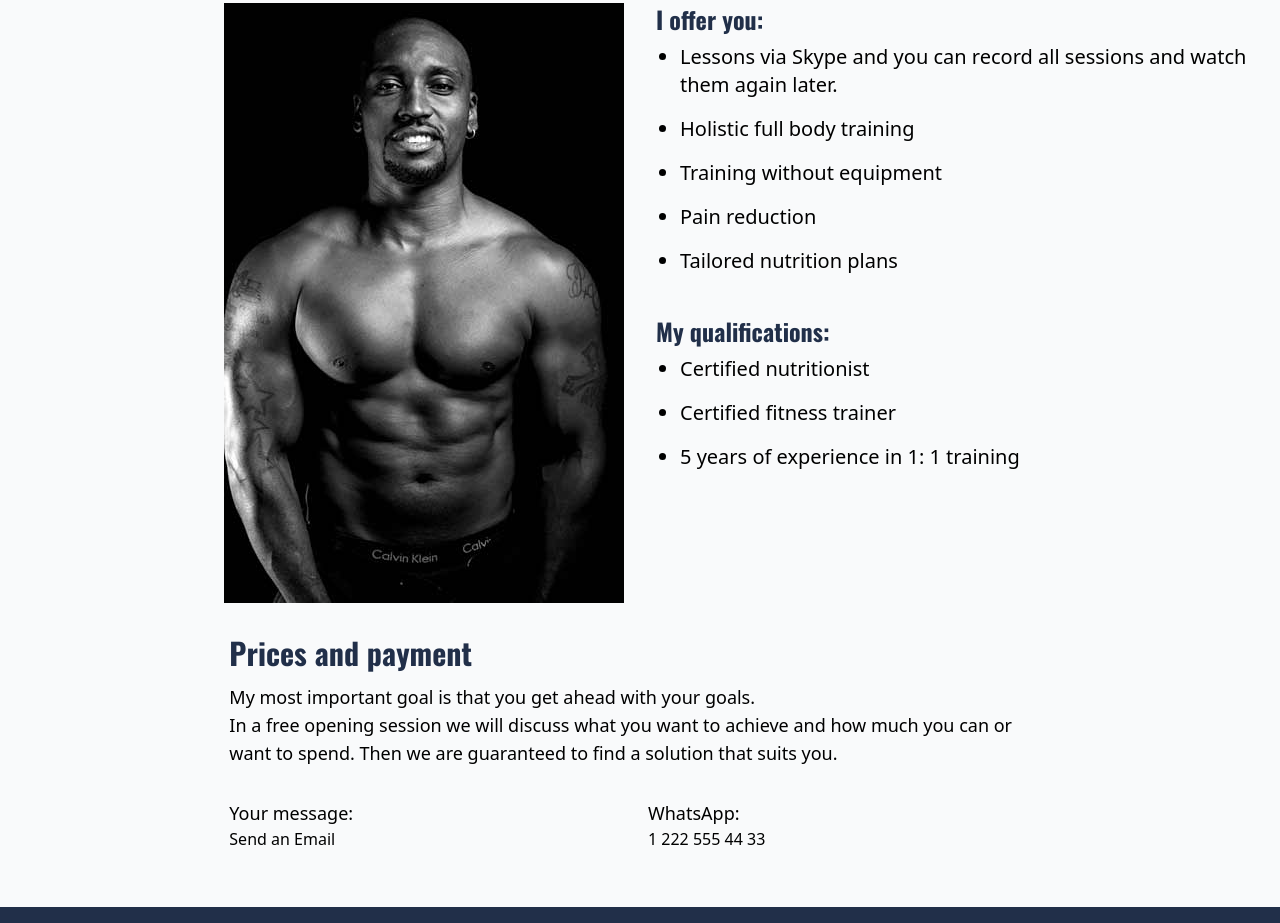
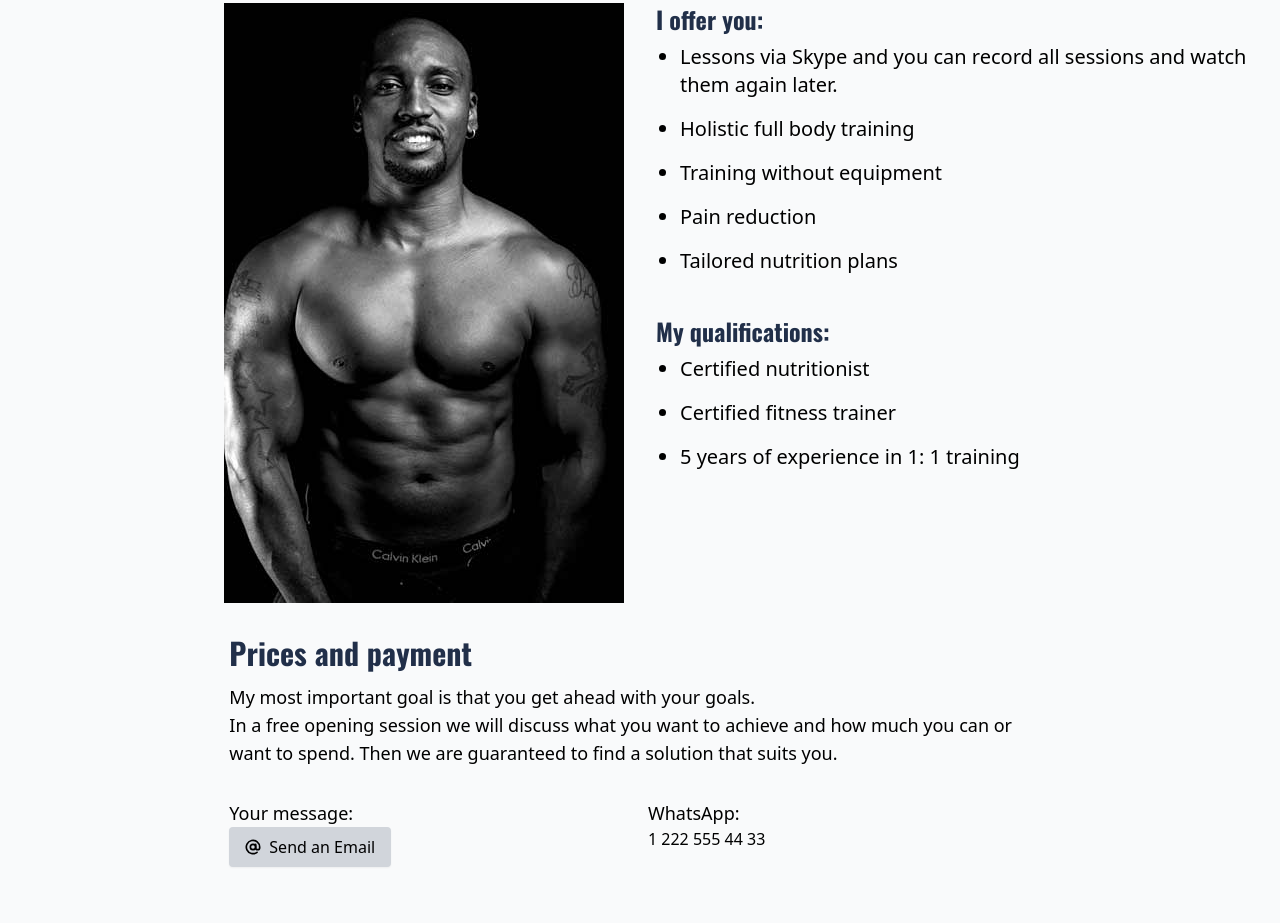
Before and after one commit to bobscott45/udemy-tailwind-css, a website built with webpack: page src/index.html in a window 1280 px wide. Shown: the part 217-1140 px from the top of the page. Built offline with nearby package versions, Linux system fonts and the light colour scheme; what tailwindcss-debug-screens would draw is missing.

Commit message:
Design button with icon

```diff
--- a/src/index.html
+++ b/src/index.html
@@ -26,8 +26,9 @@
         <! - Services ->
         <div id="services">
             <h3>I offer you:</h3>
-            <ul  class="list-disc ml-6">
-                <li class="mb-4 text-xl">Lessons via Skype and you can record all sessions and watch them again later.</li>
+            <ul class="list-disc ml-6">
+                <li class="mb-4 text-xl">Lessons via Skype and you can record all sessions and watch them again later.
+                </li>
                 <li class="mb-4 text-xl">Holistic full body training</li>
                 <li class="mb-4 text-xl">Training without equipment</li>
                 <li class="mb-4 text-xl">Pain reduction</li>
@@ -58,7 +59,16 @@
         <div id="contact" class="grid grid-cols-2 gap-4 mx-auto w-8/12">
             <div id="email">
                 <p>Your message:</p>
-                <a href="mailto:markusgonzales@gmail.com">Send an Email</a>
+                <a class="flex items-center w-max bg-gray-300 px-4 py-2 rounded shadow-sm
+                hover:bg-gray-400 hover:shadow-none focus:ring-2 focus:ring-yellow-400  transition"
+                   href="#">
+                    <svg class="h-4" xmlns="http://www.w3.org/2000/svg" viewBox="0 0 24 24" fill="none"
+                         stroke="currentColor" stroke-width="2.5" stroke-linecap="round" stroke-linejoin="round"
+                         class="feather feather-at-sign">
+                        <circle cx="12" cy="12" r="4"></circle>
+                        <path d="M16 8v5a3 3 0 0 0 6 0v-1a10 10 0 1 0-3.92 7.94"></path>
+                    </svg>
+                    <span class="ml-2">Send an Email</span></a>
             </div>
             <div id="whatsApp_telefon">
                 <p>WhatsApp:</p>
```
